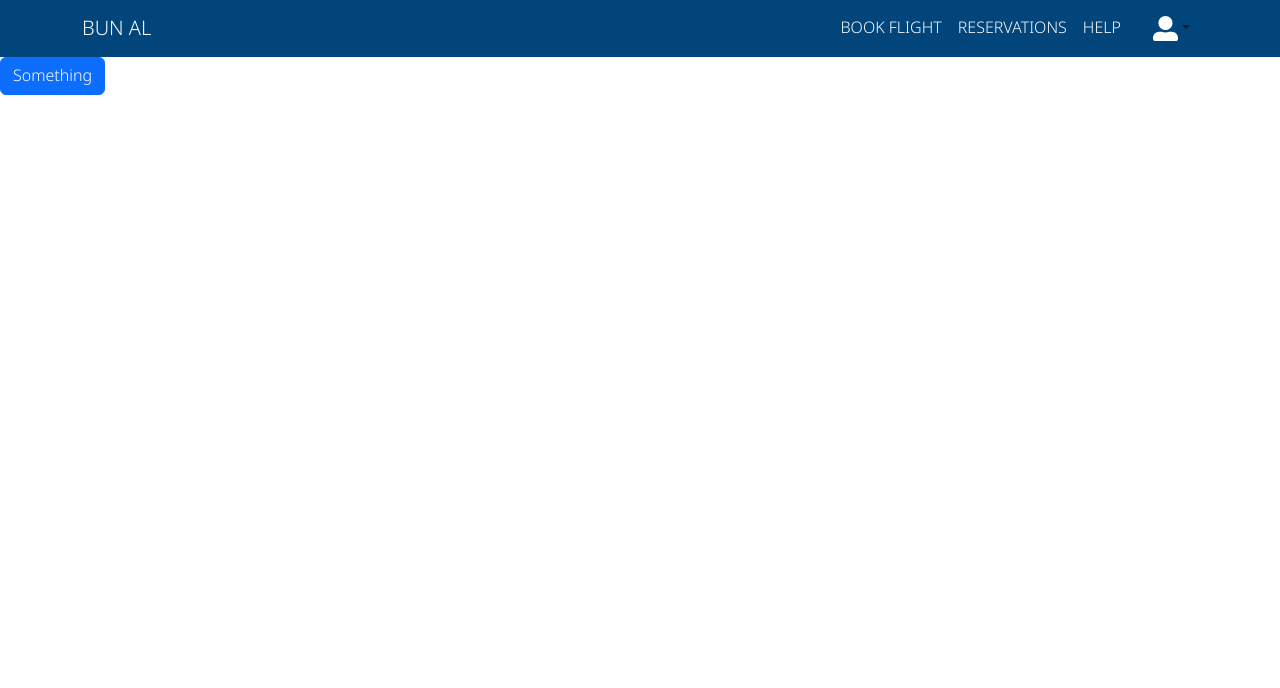
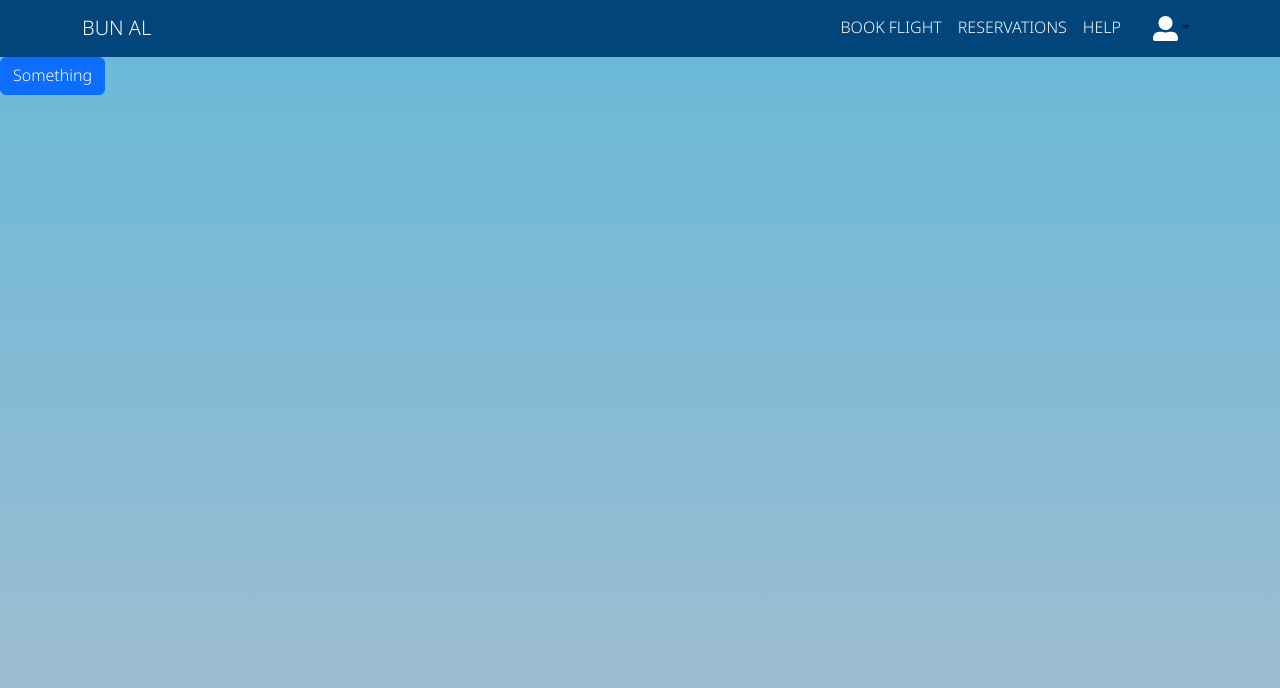
Before and after one commit to B-MNSN/dii-front-end-project, a React (Create React App) app: page / in a window 1280 px wide. Shown: the top 688 px of the page. Built offline with nearby package versions, Linux system fonts and the light colour scheme.

Commit message:
add css login

```diff
--- a/src/index.css
+++ b/src/index.css
@@ -5,11 +5,41 @@
     font-family: 'Noto Sans Thai', sans-serif;
 }
 
+html{
+    height: 100%;
+}
 
 body {
     margin: 0;
+    background: linear-gradient(180deg, rgba(1, 138, 190, 0.6) 0%, rgba(32, 91, 138, 0.4) 100%);
+    background-repeat: no-repeat;
+    background-size: cover;
 }
 
 .nav {
     background-color: #02457A;
 }
+
+main {
+    display: flex;
+    align-items: center;
+    flex-direction: column;
+}
+
+.login-bg {
+    width: 40%;
+    height: auto;
+    background: rgba(217, 217, 217, 0.5);
+    box-shadow: 0px 4px 50px rgba(0, 0, 0, 0.25);
+    border-radius: 15px;
+}
+
+.logo {
+    width: 15%;
+    height: auto;
+}
+
+.buttonLogin {
+    background-color: #02457A;
+
+}
```
